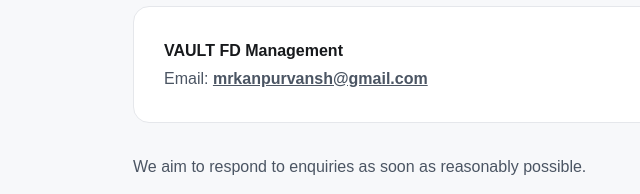
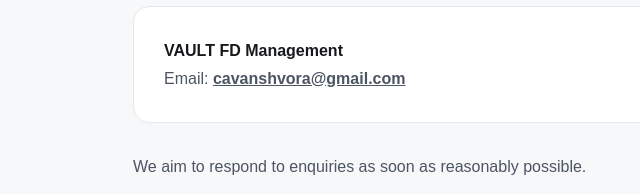
Before and after one commit to cavanshvora/vault-website, a plain HTML site: page contact.html in a window 1280 px wide. Shown: the part 606-800 px from the top of the page, 157-797 px from the left. Drawn offline with Linux system fonts and the light colour scheme.

Commit message:
Update contact.html

```diff
--- a/contact.html
+++ b/contact.html
@@ -44,8 +44,8 @@
         <strong>VAULT FD Management</strong>
         <p>
           Email:
-          <a href="mailto:mrkanpurvansh@gmail.com">
-            mrkanpurvansh@gmail.com
+          <a href="mailto:cavanshvora@gmail.com">
+            cavanshvora@gmail.com
           </a>
         </p>
       </div>
```
